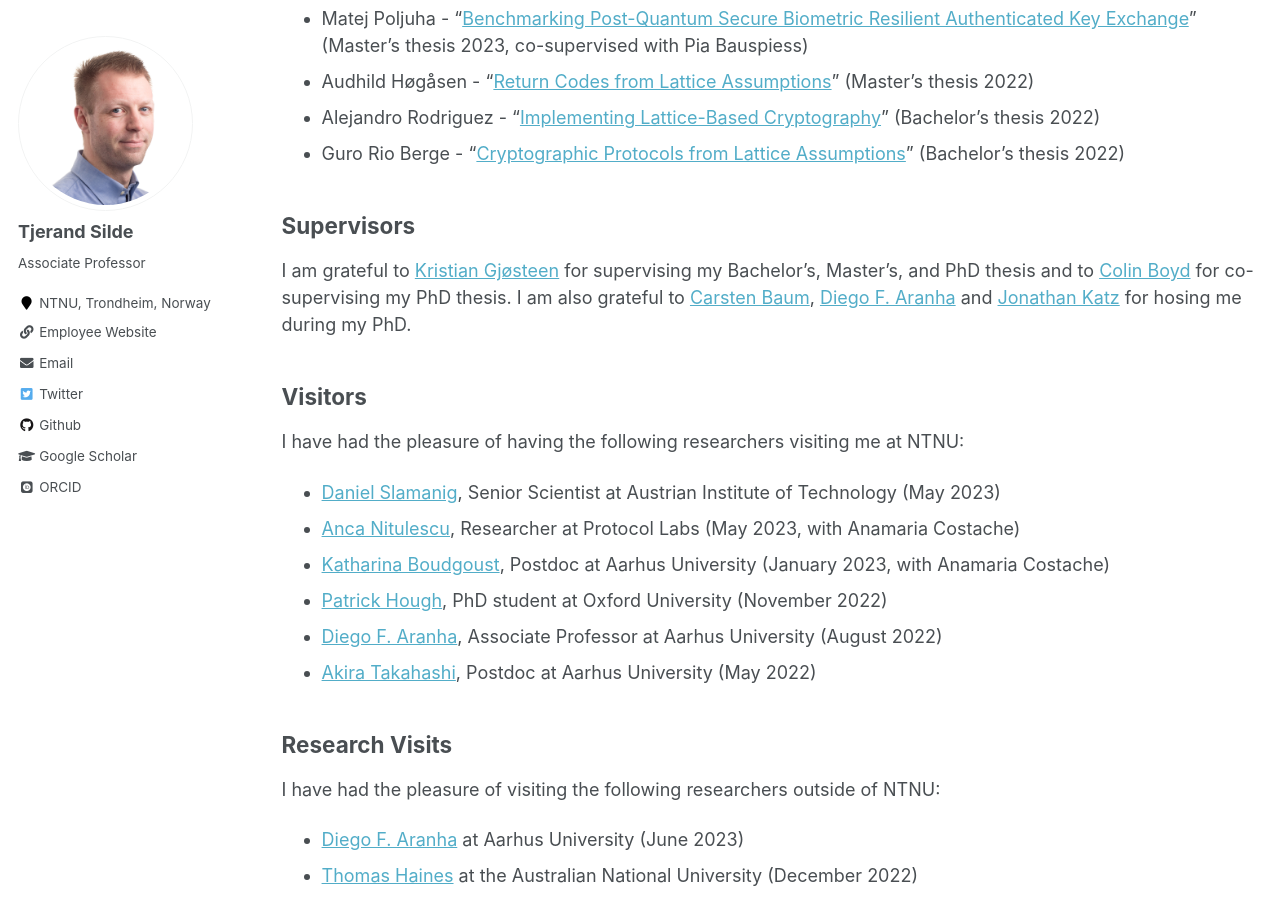
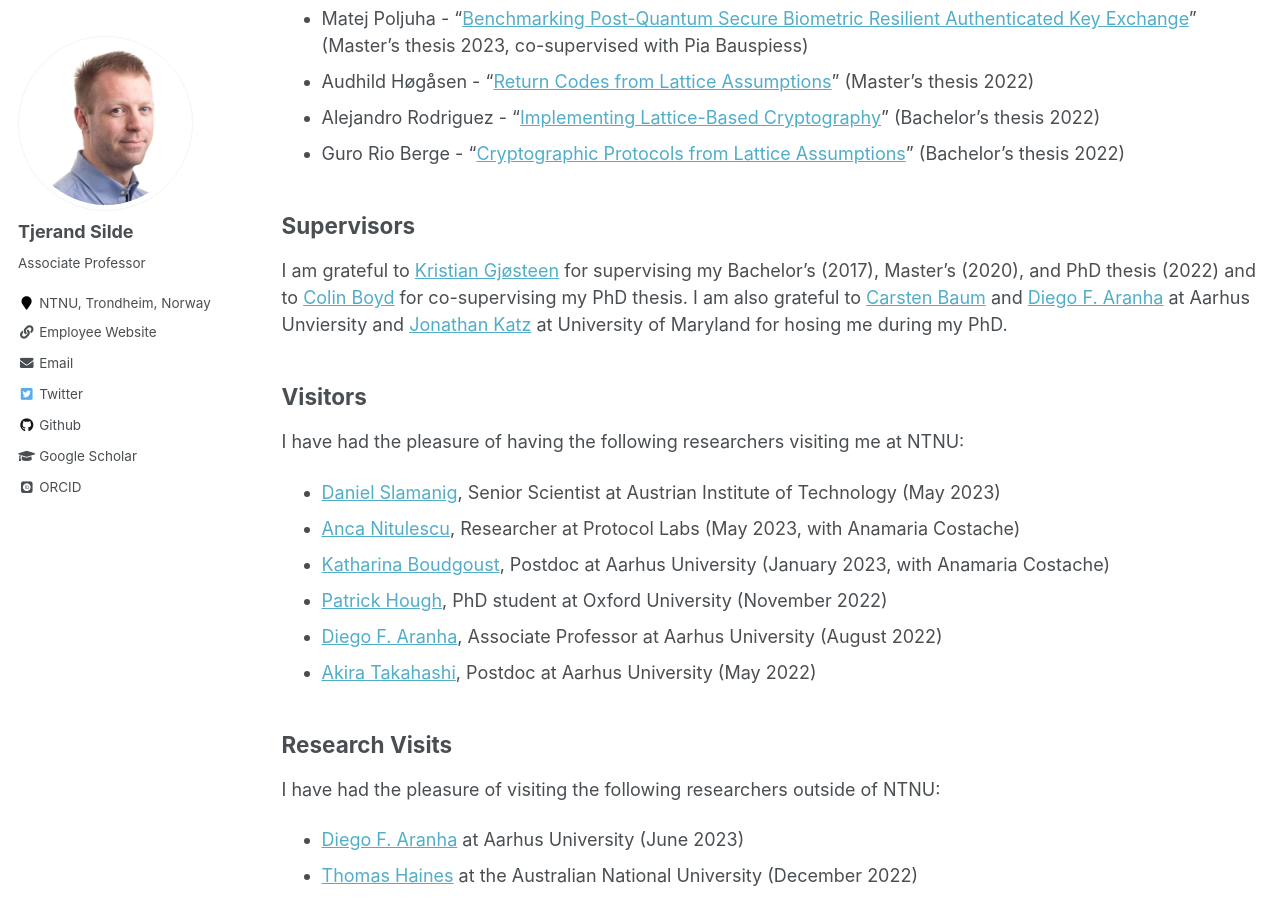
Before and after one commit to tjesi/tjesi.github.io, a Jekyll site: the page built from _pages/people.md, in a window 1280 px wide and 900 px high, scrolled down 726 px. Built offline with Jekyll 4.4.1, drawn with Linux system fonts in a browser that asks for light colours; some web fonts are replaced.

Commit message:
Update people.md

```diff
--- a/_pages/people.md
+++ b/_pages/people.md
@@ -27,7 +27,7 @@
 
 ## Supervisors
 
-I am grateful to [Kristian Gjøsteen](https://www.ntnu.edu/employees/kristian.gjosteen) for supervising my Bachelor's, Master's, and PhD thesis and to [Colin Boyd](https://scholar.google.no/citations?user=CIfBKmMAAAAJ) for co-supervising my PhD thesis. I am also grateful to [Carsten Baum](http://carstenbaum.com), [Diego F. Aranha](https://dfaranha.github.io) and [Jonathan Katz](https://www.cs.umd.edu/~jkatz) for hosing me during my PhD.
+I am grateful to [Kristian Gjøsteen](https://www.ntnu.edu/employees/kristian.gjosteen) for supervising my Bachelor's (2017), Master's (2020), and PhD thesis (2022) and to [Colin Boyd](https://scholar.google.no/citations?user=CIfBKmMAAAAJ) for co-supervising my PhD thesis. I am also grateful to [Carsten Baum](http://carstenbaum.com) and [Diego F. Aranha](https://dfaranha.github.io) at Aarhus Unviersity and [Jonathan Katz](https://www.cs.umd.edu/~jkatz) at University of Maryland for hosing me during my PhD.
 
 ## Visitors
 
```
